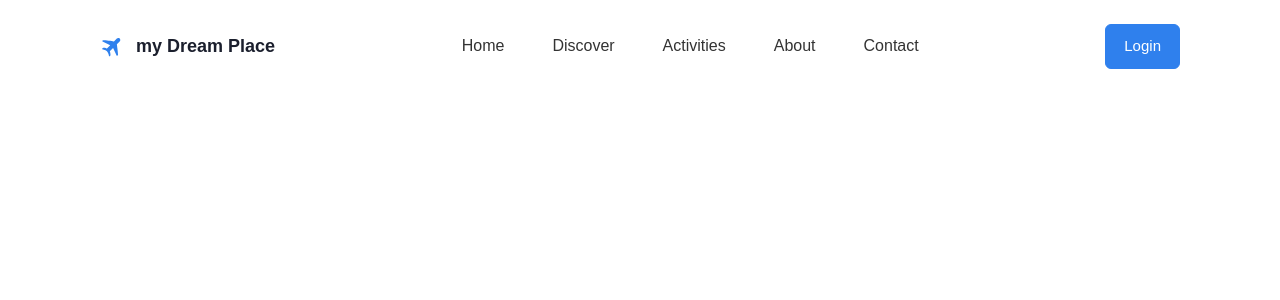
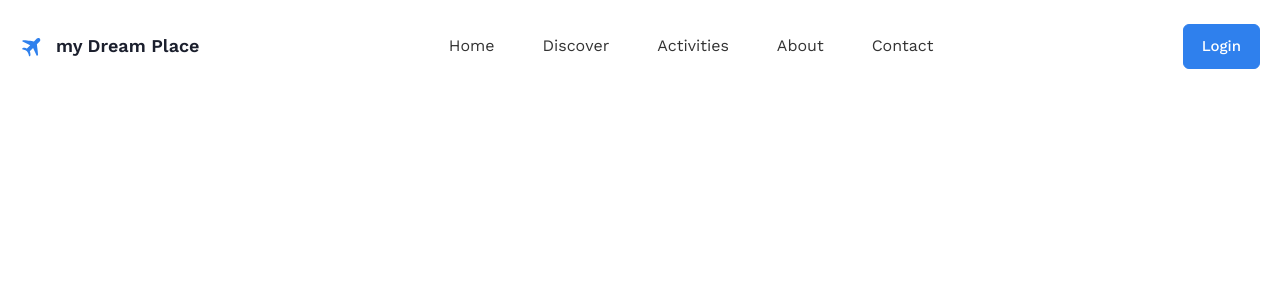
Before and after one commit to MohamedHesham1/dream-place-booking, a Vue app: page / in a window 1280 px wide. Shown: the top 300 px of the page. Built offline with nearby package versions, Linux system fonts and the light colour scheme.

Commit message:
refactor: :truck: rename Navbar component to NavbarItem

```diff
--- a/src/App.vue
+++ b/src/App.vue
@@ -1,11 +1,11 @@
 <script setup>
 import { RouterView } from 'vue-router';
-import Navbar from './layouts/Navbar.vue';
+import NavbarItem from './layouts/NavbarItem.vue';
 </script>
 
 <template>
   <header>
-    <Navbar />
+    <NavbarItem />
   </header>
   <main>
     <RouterView />
--- a/src/assets/styles/global.css
+++ b/src/assets/styles/global.css
@@ -1,5 +1,5 @@
+@import url('https://fonts.googleapis.com/css2?family=Work+Sans:wght@400;500;600;700&display=swap');
+
 @tailwind base;
 @tailwind components;
 @tailwind utilities;
-
-@import url('https://fonts.googleapis.com/css2?family=Work+Sans:wght@400;500;600;700&display=swap');
--- a/src/layouts/NavBar.vue
+++ b/src/layouts/NavbarItem.vue
@@ -3,16 +3,14 @@ import NavButton from '../components/LinkButton.vue';
 </script>
 
 <template>
-  <nav class="flex flex-wrap justify-between mx-[100px] py-6">
+  <nav class="flex flex-wrap justify-between max-w-[1240px] mx-auto py-6">
     <router-link to="/" class="flex items-center">
       <img src="@/assets/images/homePage/icon-plane.svg" alt="" />
       <span class="ml-3 text-lg font-semibold text-[#1B1F2D]"
         >my Dream Place</span
       >
     </router-link>
-    <ul
-      class="flex flex-wrap gap-12 items-center text-base justify-center text-gray-1"
-    >
+    <ul class="flex flex-wrap gap-12 items-center justify-center text-gray-1">
       <li class="hover:underline">
         <a href="#">Home</a>
       </li>
```
